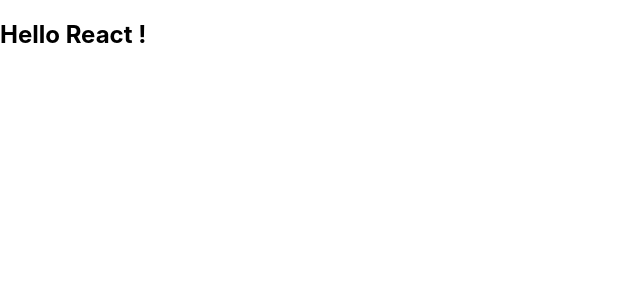
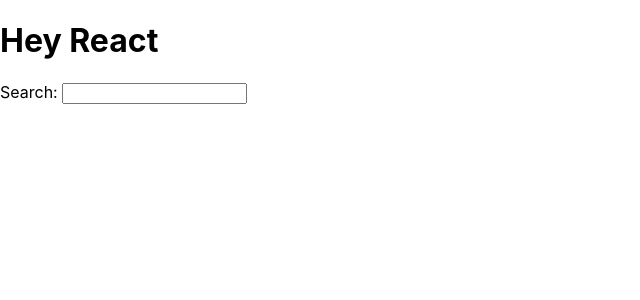
Before and after one commit to mmaruniak/s-rji-hacker-stories, a React (Create React App) app: page / in a window 1280 px wide. Shown: the top 300 px of the page, without its empty margins (0-640 px from the left). Built offline with nearby package versions, Linux system fonts and the light colour scheme.

Commit message:
hands-on finished

```diff
--- a/src/App.js
+++ b/src/App.js
@@ -1,9 +1,18 @@
 import React from "react";
+
+const welcome = {
+  greeting: "Hey",
+  title: "React",
+};
 
 function App() {
   return (
     <div>
-      <h2> Hello React !</h2>
+      <h1>
+        {welcome.greeting} {welcome.title}
+      </h1>
+      <label htmlFor="search">Search: </label>
+      <input id="search" type="text" />
     </div>
   );
 }
```
